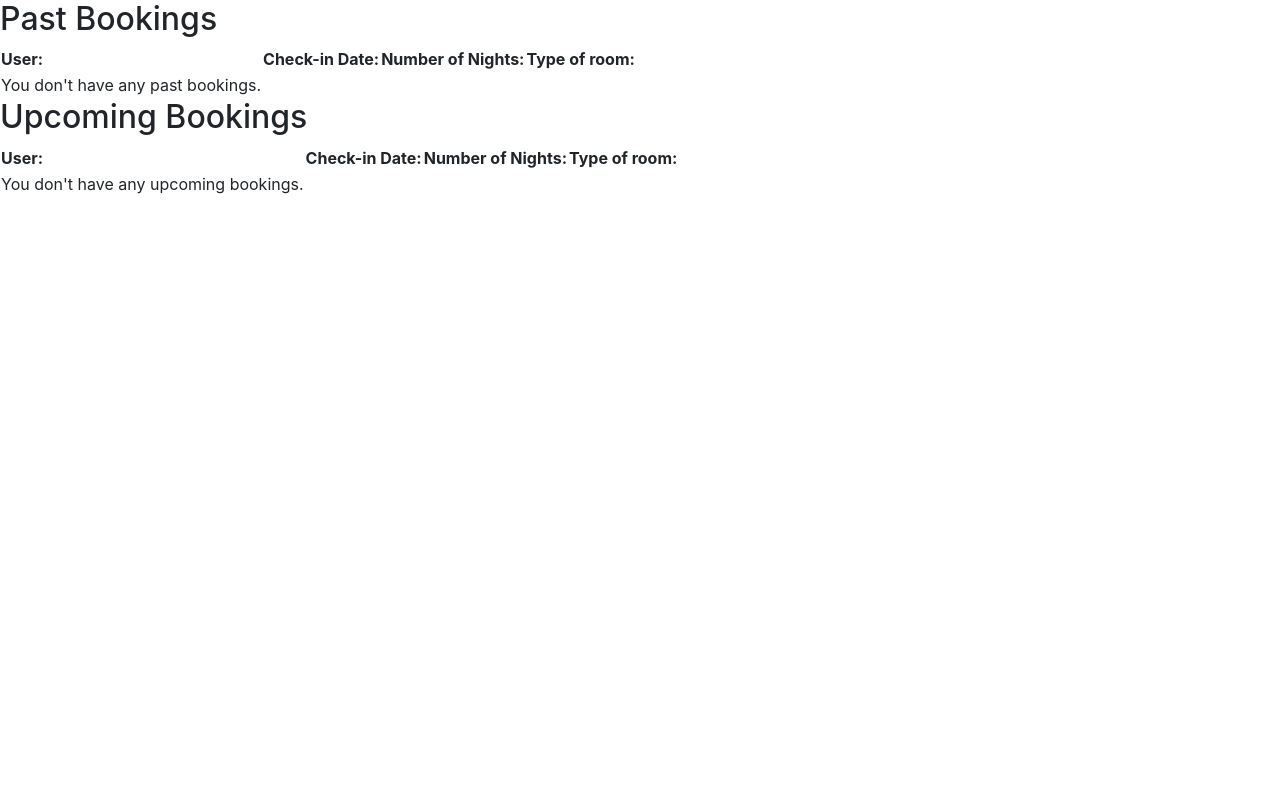
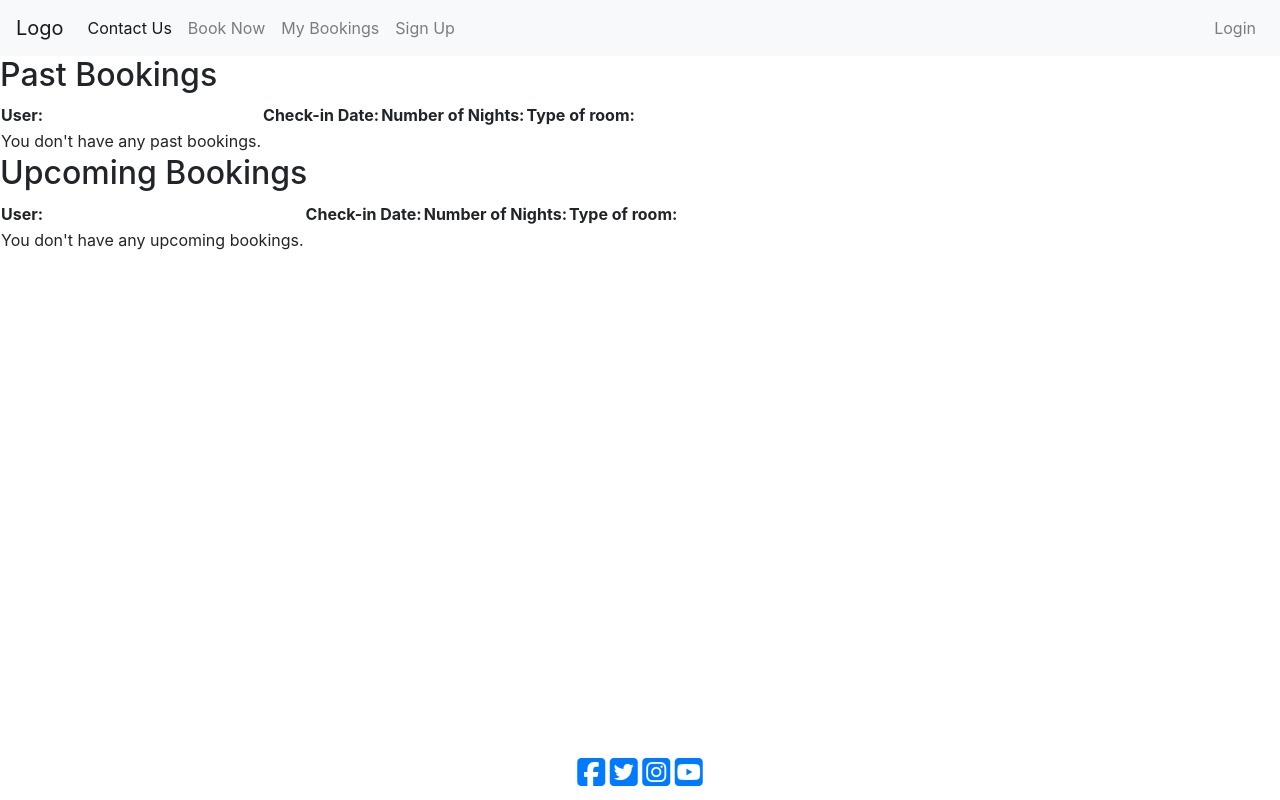
Before and after one commit to MarcelloMuy/ci-ms4-hotel-website, a Django app: page /mybookings/ in a window 1280 px wide. Run offline with Django 3.2, Linux system fonts and the light colour scheme; data that the repository does not hold is empty; some libraries are stand-ins or nearby versions.

Commit message:
Create basic navbar and footer in base.html template

```diff
--- a/templates/base.html
+++ b/templates/base.html
@@ -2,10 +2,13 @@
 
 <!DOCTYPE html>
 <html lang="en">
+
 <head>
     <meta charset="UTF-8">
     <meta http-equiv="X-UA-Compatible" content="IE=edge">
     <meta name="viewport" content="width=device-width, initial-scale=1.0">
+    <!-- Fontawesome -->
+    <script src="https://kit.fontawesome.com/56dd7abce3.js" crossorigin="anonymous"></script>
     <!-- Bootstrap -->
     <link rel="stylesheet" href="https://cdn.jsdelivr.net/npm/bootstrap@4.6.1/dist/css/bootstrap.min.css"
         integrity="sha384-zCbKRCUGaJDkqS1kPbPd7TveP5iyJE0EjAuZQTgFLD2ylzuqKfdKlfG/eSrtxUkn" crossorigin="anonymous">
@@ -14,11 +17,41 @@
 
     <title>Hotel Name</title>
 </head>
+
 <body>
 
     <!-- Navigation -->
-    <nav>
+    <nav class="navbar navbar-expand-lg navbar-light bg-light">
+        <button class="navbar-toggler" type="button" data-toggle="collapse" data-target="#navbarSupportedContent"
+            aria-controls="navbarSupportedContent" aria-expanded="false" aria-label="Toggle navigation">
+            <span class="navbar-toggler-icon"></span>
+        </button>
 
+        <a class="navbar-brand" href="#">Logo</a>
+
+        <div class="collapse navbar-collapse" id="navbarSupportedContent">
+            <ul class="navbar-nav mr-auto">
+                <li class="nav-item active">
+                    <a class="nav-link" href="#">Contact Us <span class="sr-only">(current)</span></a>
+                </li>
+                <li class="nav-item">
+                    <a class="nav-link" href="#">Book Now</a>
+                </li>
+                <li class="nav-item">
+                    <a class="nav-link" href="#">My Bookings</a>
+                </li>
+                <li class="nav-item">
+                    <a class="nav-link" href="#">Sign Up</a>
+                </li>
+            </ul>
+        </div>
+        <div>
+            <ul class="navbar-nav mb-2 mb-lg-0">
+                <li class="nav-item">
+                    <a class="nav-link" href="#">Login</a>
+                </li>
+            </ul>
+        </div>
     </nav>
 
     <!-- Main -->
@@ -27,14 +60,23 @@
         <!-- Content goes here -->
         {% endblock content %}
     </main>
-
     <!-- Footer -->
-    <footer>
-
+    <footer class="fixed-bottom py-3">
+            <div class="footer mt-auto text-center">
+                <a href="#"><i class="fab fa-facebook-square fa-2xl"></i></a>
+                <a href="#"><i class="fab fa-twitter-square fa-2xl"></i></a>
+                <a href="#"><i class="fab fa-instagram-square fa-2xl"></i></a>
+                <a href="#"><i class="fab fa-youtube-square fa-2xl"></i></a>
+            </div>
     </footer>
 
     <!-- Bootstrap -->
-    <script src="https://cdn.jsdelivr.net/npm/jquery@3.5.1/dist/jquery.slim.min.js" integrity="sha384-DfXdz2htPH0lsSSs5nCTpuj/zy4C+OGpamoFVy38MVBnE+IbbVYUew+OrCXaRkfj" crossorigin="anonymous"></script>
-    <script src="https://cdn.jsdelivr.net/npm/bootstrap@4.6.1/dist/js/bootstrap.bundle.min.js" integrity="sha384-fQybjgWLrvvRgtW6bFlB7jaZrFsaBXjsOMm/tB9LTS58ONXgqbR9W8oWht/amnpF" crossorigin="anonymous"></script>
+    <script src="https://cdn.jsdelivr.net/npm/jquery@3.5.1/dist/jquery.slim.min.js"
+        integrity="sha384-DfXdz2htPH0lsSSs5nCTpuj/zy4C+OGpamoFVy38MVBnE+IbbVYUew+OrCXaRkfj" crossorigin="anonymous">
+    </script>
+    <script src="https://cdn.jsdelivr.net/npm/bootstrap@4.6.1/dist/js/bootstrap.bundle.min.js"
+        integrity="sha384-fQybjgWLrvvRgtW6bFlB7jaZrFsaBXjsOMm/tB9LTS58ONXgqbR9W8oWht/amnpF" crossorigin="anonymous">
+    </script>
 </body>
+
 </html>
```
